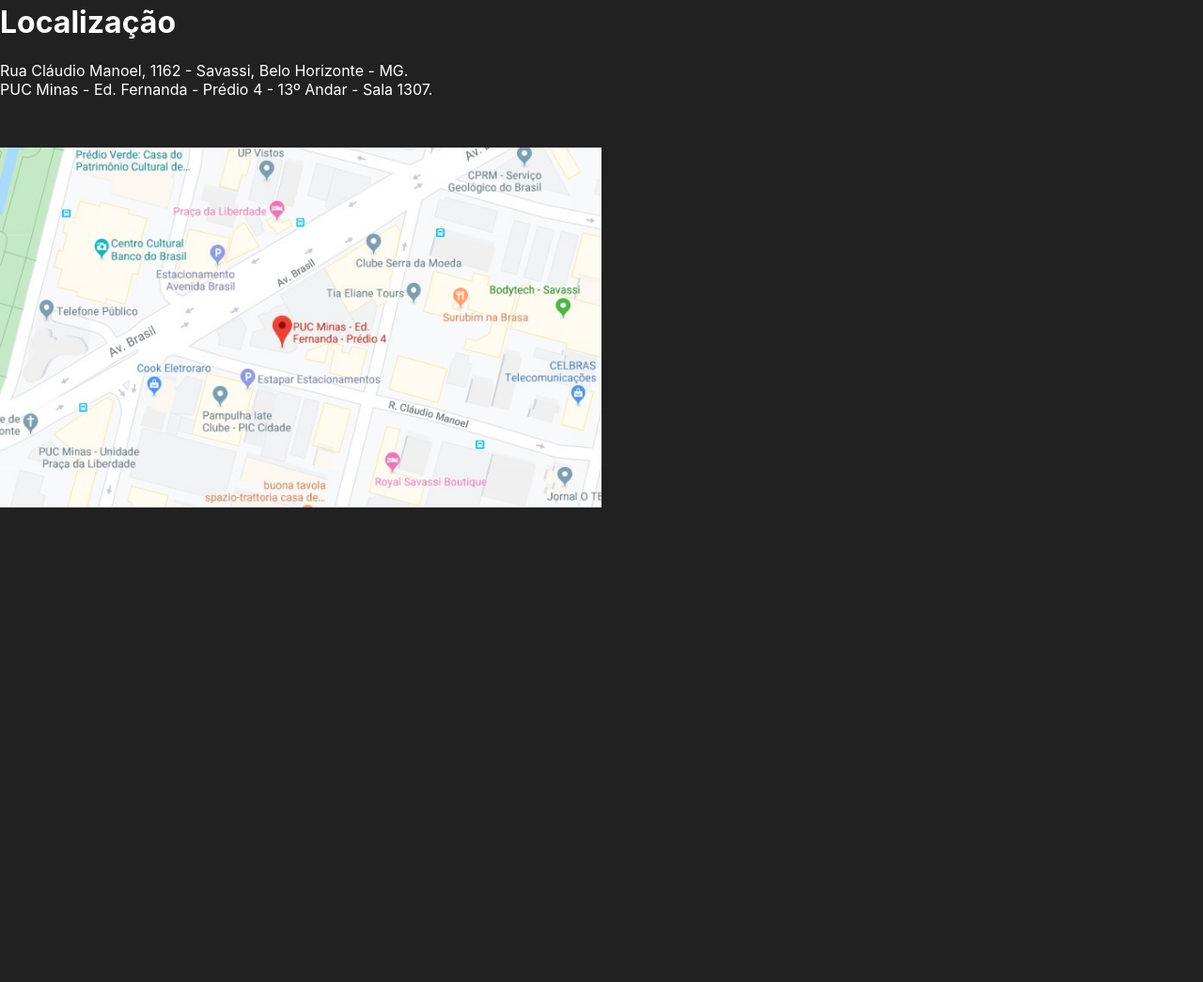
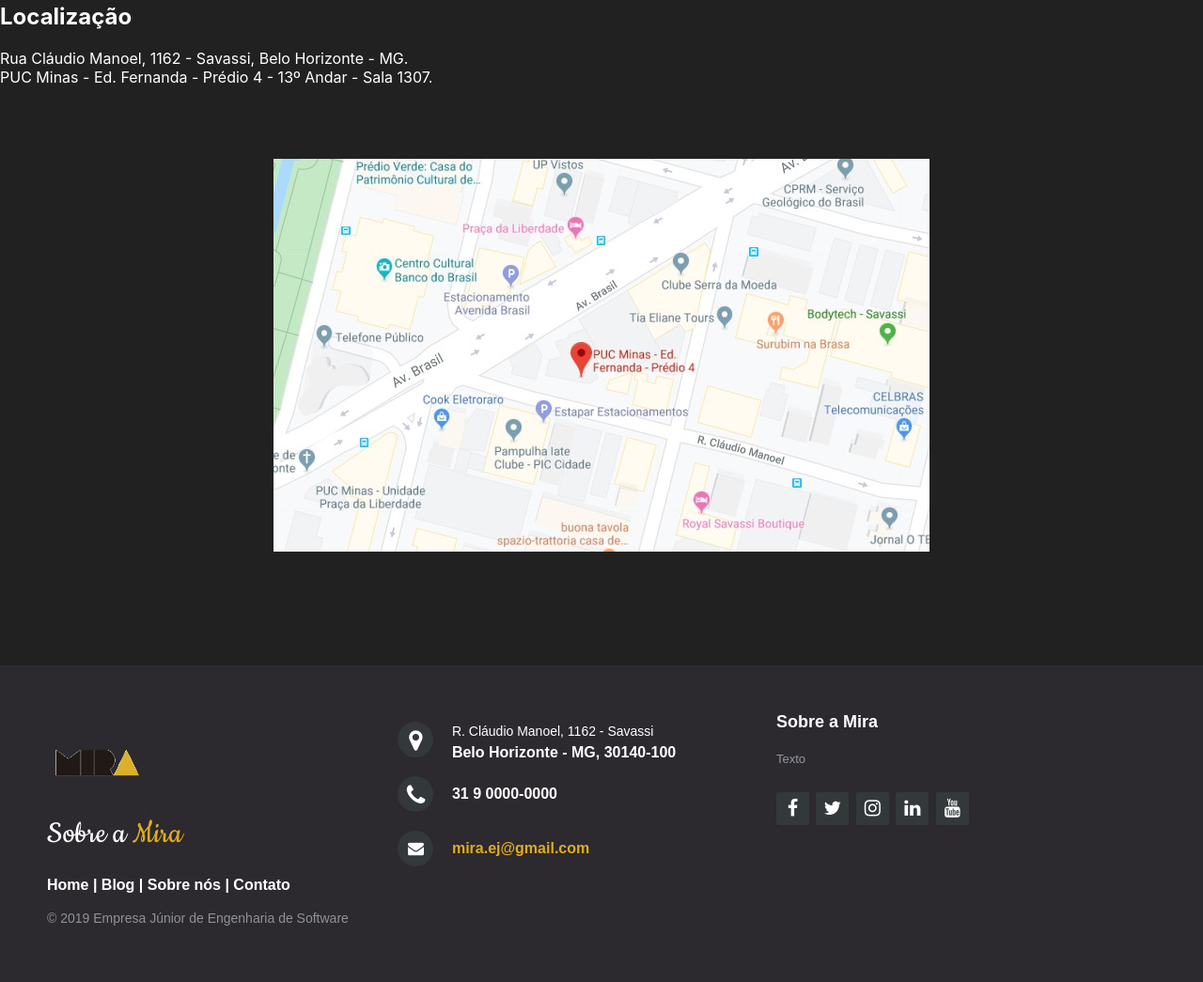
Before and after one commit to mira-ej/site, a plain HTML site: page index.html in a window 1280 px wide. Shown: the part 1617-2662 px from the top of the page at 94% size. Before the commit the page ends 2421 px from the top, so only its background shows below. Drawn offline with Linux system fonts and the light colour scheme.

Commit message:
Ajusting location image to fix inside wrapper div

```diff
--- a/css/style.css
+++ b/css/style.css
@@ -49,12 +49,207 @@
   position: relative;
 }
 
+
+.img-wrapper{
+  height: 500px;
+}
+
+
+.img-wrapper img{
+    object-fit: scale-down;
+    height: 100%;
+}
+
 footer  {
     clear:both;
     height: 100vh;
-    width: 50%;
+    width: 100%;
     background-color: #212121;
 }
+
+
+.footer-distributed{
+	background-color: #2c292f;
+	box-sizing: border-box;
+	width: 100%;
+	text-align: left;
+	font: bold 16px sans-serif;
+	padding: 50px 50px 60px 50px;
+	margin-top: 80px;
+}
+
+.footer-distributed .footer-left,
+.footer-distributed .footer-center,
+.footer-distributed .footer-right{
+	display: inline-block;
+	vertical-align: top;
+}
+
+.footer-distributed .footer-left{
+	width: 30%;
+}
+
+.footer-distributed h3{
+	color:  #ffffff;
+	font: normal 36px 'Cookie';
+	margin: 0;
+}
+
+.footer-distributed .footer-left img{
+	width: 30%;
+}
+
+.footer-distributed h3 span{
+	color:  #e0ac1c;
+}
+
+
+/* Footer links */
+
+.footer-distributed .footer-links{
+	color:  #ffffff;
+	margin: 20px 0 12px;
+}
+
+.footer-distributed .footer-links a{
+	display:inline-block;
+	line-height: 1.8;
+	text-decoration: none;
+	color:  inherit;
+}
+
+.footer-distributed .footer-company-name{
+	color:  #8f9296;
+	font-size: 14px;
+	font-weight: normal;
+	margin: 0;
+}
+
+
+/* Footer Center */
+
+.footer-distributed .footer-center{
+	width: 35%;
+}
+
+
+.footer-distributed .footer-center i{
+	background-color:  #33383b;
+	color: #ffffff;
+	font-size: 25px;
+	width: 38px;
+	height: 38px;
+	border-radius: 50%;
+	text-align: center;
+	line-height: 42px;
+	margin: 10px 15px;
+	vertical-align: middle;
+}
+
+.footer-distributed .footer-center i.fa-envelope{
+	font-size: 17px;
+	line-height: 38px;
+}
+
+.footer-distributed .footer-center p{
+	display: inline-block;
+	color: #ffffff;
+	vertical-align: middle;
+	margin:0;
+}
+
+.footer-distributed .footer-center p span{
+	display:block;
+	font-weight: normal;
+	font-size:14px;
+	line-height:2;
+}
+
+.footer-distributed .footer-center p a{
+	color:  #e0ac1c;
+	text-decoration: none;;
+}
+
+
+/* Footer Right */
+
+.footer-distributed .footer-right{
+	width: 30%;
+}
+
+.footer-distributed .footer-company-about{
+	line-height: 20px;
+	color:  #92999f;
+	font-size: 13px;
+	font-weight: normal;
+	margin: 0;
+}
+
+.footer-distributed .footer-company-about span{
+	display: block;
+	color:  #ffffff;
+	font-size: 18px;
+	font-weight: bold;
+	margin-bottom: 20px;
+}
+
+.footer-distributed .footer-icons{
+	margin-top: 25px;
+}
+
+.footer-distributed .footer-icons a{
+	display: inline-block;
+	width: 35px;
+	height: 35px;
+	cursor: pointer;
+	background-color:  #33383b;
+	border-radius: 2px;
+
+	font-size: 20px;
+	color: #ffffff;
+	text-align: center;
+	line-height: 35px;
+
+	margin-right: 3px;
+	margin-bottom: 5px;
+}
+
+/* Here is the code for Responsive Footer */
+/* You can remove below code if you don't want Footer to be responsive */
+
+
+@media (max-width: 880px) {
+
+	.footer-distributed .footer-left,
+	.footer-distributed .footer-center,
+	.footer-distributed .footer-right{
+		display: block;
+		width: 100%;
+		margin-bottom: 40px;
+		text-align: center;
+	}
+
+	.footer-distributed .footer-center i{
+		margin-left: 0;
+	}
+
+}
+
+
+
+
+
+
+
+
+
+
+
+
+
+
+
+
 
 #preloader {
   background-color: #101010;
--- a/index.html
+++ b/index.html
@@ -16,6 +16,8 @@
   <link rel="shortcut icon" href="/images/favicons/favicon.ico" />
   <link rel="stylesheet" href="/css/style.css" />
   <script src="js/script.js"></script>
+  <link rel="stylesheet" href="http://maxcdn.bootstrapcdn.com/font-awesome/4.2.0/css/font-awesome.min.css">
+  <link href="http://fonts.googleapis.com/css?family=Cookie" rel="stylesheet" type="text/css">
   <title>Mira</title>
 </head>
 
@@ -39,12 +41,61 @@
     </p>
   </section>
   <footer>
-    <h1 style="color:white;">Localização</h1>
-    <p style="color:white;">Rua Cláudio Manoel, 1162 - Savassi, Belo Horizonte - MG.<br>PUC Minas - Ed. Fernanda -
-      Prédio 4 - 13º Andar - Sala 1307.</p><br>
-    <p> <img src="/images/Localização_Puc.jpg" alt="Mira" width="100%"></p>
+    <section class="footer-location">
+      <h1 style="color:white;">Localização</h1>
+      <p style="color:white;">Rua Cláudio Manoel, 1162 - Savassi, Belo Horizonte - MG.<br>PUC Minas - Ed. Fernanda -
+        Prédio 4 - 13º Andar - Sala 1307.</p><br>
+      <div class="img-wrapper">
+        <img src="/images/Localização_Puc.jpg" alt="Mira" width="100%">
+      </div>
+    </section>
+    <div class="footer-distributed">
 
+      <div class="footer-left">
+        <img src="/images/miralogo.png">
+        <h3>Sobre a <span>Mira</span></h3>
 
+        <p class="footer-links">
+          <a href="#">Home</a>
+          |
+          <a href="#">Blog</a>
+          |
+          <a href="#">Sobre nós</a>
+          |
+          <a href="#">Contato</a>
+        </p>
+
+        <p class="footer-company-name">© 2019 Empresa Júnior de Engenharia de Software</p>
+      </div>
+      <div class="footer-center">
+        <div>
+          <i class="fa fa-map-marker"></i>
+          <p><span>R. Cláudio Manoel, 1162 - Savassi</span>
+            Belo Horizonte - MG, 30140-100</p>
+        </div>
+
+        <div>
+          <i class="fa fa-phone"></i>
+          <p>31 9 0000-0000</p>
+        </div>
+        <div>
+          <i class="fa fa-envelope"></i>
+          <p><a href="mailto:mira.ej@gmail.com">mira.ej@gmail.com</a></p>
+        </div>
+      </div>
+      <div class="footer-right">
+        <p class="footer-company-about">
+          <span>Sobre a Mira</span>
+          Texto</p>
+        <div class="footer-icons">
+          <a href="#"><i class="fa fa-facebook"></i></a>
+          <a href="#"><i class="fa fa-twitter"></i></a>
+          <a href="#"><i class="fa fa-instagram"></i></a>
+          <a href="#"><i class="fa fa-linkedin"></i></a>
+          <a href="#"><i class="fa fa-youtube"></i></a>
+        </div>
+      </div>
+    </div>
 
   </footer>
 </body>
```
Also changed, not shown: Miraof.html (+1 -1 lines), images/miralogo.png (renamed from img/miralogo.png).
